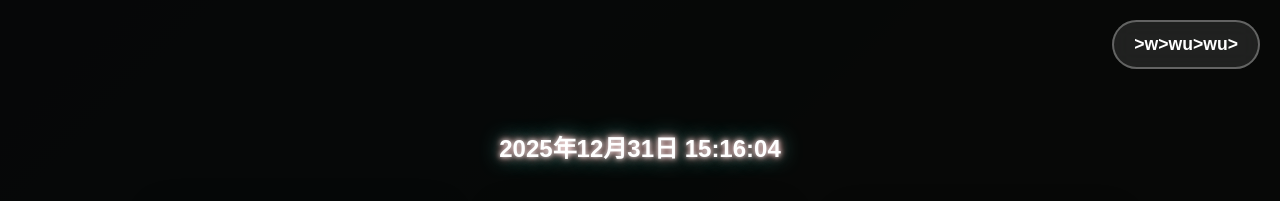
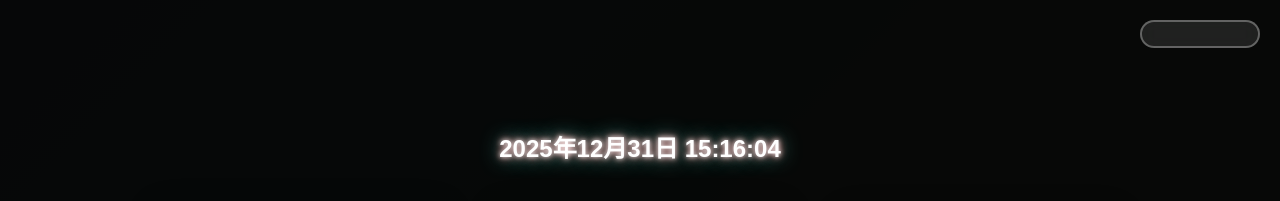
Before and after one commit to OMH-NO1/OMH-NO1.github.io, a plain HTML site: page index.html in a window 1280 px wide. Shown: the top 201 px of the page. Drawn offline with Linux system fonts and the light colour scheme.

Commit message:
Update index.html

```diff
--- a/index.html
+++ b/index.html
@@ -670,7 +670,7 @@
         </div>
 
         <div class="controls">
-            <button class="control-btn" onclick="previewNewYear()">>w>wu>wu>
+             <button class="control-btn" onclick="previewNewYear()"></button>
         </div>
     </div>
 
```
